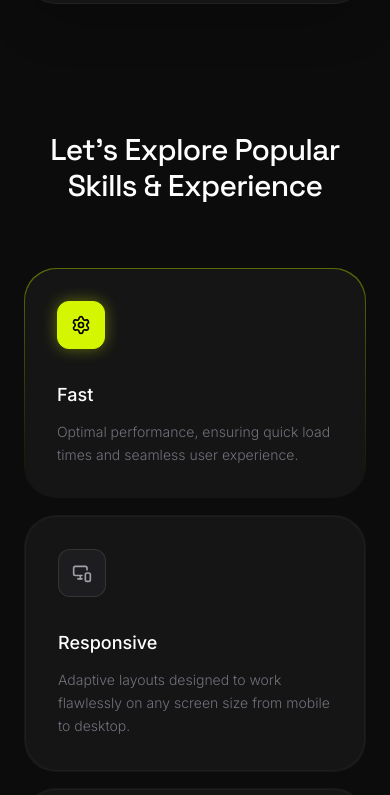
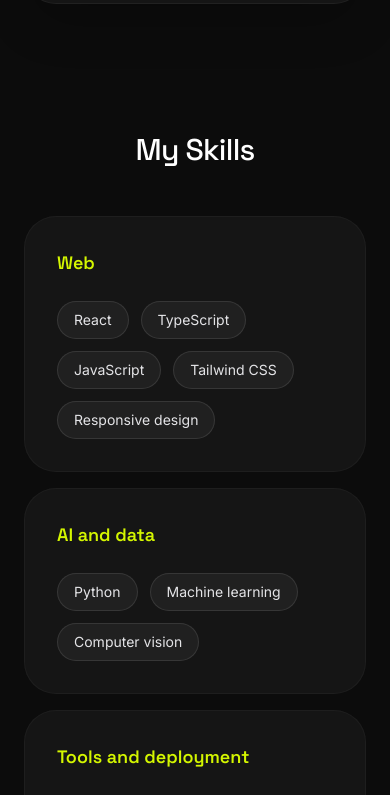
Before and after one commit to Alanbenny123/Portfolio, a React (Vite) app: page / in a window 390 px wide. Shown: the part 5847-6642 px from the top of the page. Built offline with nearby package versions, Linux system fonts and the light colour scheme.

Commit message:
Refactor skills section in App component: Update layout and content to display skill groups with improved styling and responsiveness.

```diff
--- a/src/App.tsx
+++ b/src/App.tsx
@@ -2,9 +2,6 @@
 import { useEffect, useState } from 'react';
 import {
   ArrowUpRight,
-  Settings,
-  MonitorSmartphone,
-  Lightbulb,
   Rocket,
   Github,
   Linkedin,
@@ -27,6 +24,12 @@
   { id: 'projects', name: 'Projects' },
   { id: 'education', name: 'Education' },
   { id: 'skills', name: 'Skills' },
+] as const;
+
+const skillGroups = [
+  { title: 'Web', skills: ['React', 'TypeScript', 'JavaScript', 'Tailwind CSS', 'Responsive design'] },
+  { title: 'AI and data', skills: ['Python', 'Machine learning', 'Computer vision'] },
+  { title: 'Tools and deployment', skills: ['Git', 'GitHub', 'Vite', 'AWS', 'Streamlit'] },
 ] as const;
 
 type SectionId = (typeof navLinks)[number]['id'];
@@ -451,27 +454,23 @@
 
         {/* Skills */}
         <section id="skills" className="max-w-7xl mx-auto px-6 mb-32 scroll-mt-24">
-          <h3 className="text-3xl font-display font-medium text-white text-center mb-16 tracking-tight">Let's Explore Popular<br/>Skills & Experience</h3>
+          <h3 className="text-3xl md:text-4xl font-display font-medium text-white text-center mb-12 tracking-tight">My Skills</h3>
 
-          <div className="grid grid-cols-1 md:grid-cols-2 lg:grid-cols-4 gap-4">
-            {[
-              { icon: Settings, title: "Fast", desc: "Optimal performance, ensuring quick load times and seamless user experience.", active: true },
-              { icon: MonitorSmartphone, title: "Responsive", desc: "Adaptive layouts designed to work flawlessly on any screen size from mobile to desktop." },
-              { icon: Lightbulb, title: "Intuitive", desc: "Crafting user-friendly interfaces that prioritize ease of navigation." },
-              { icon: Rocket, title: "Dynamic", desc: "Bringing web pages to life with interactive elements and modern animations." }
-            ].map((skill, i) => (
+          <div className="grid grid-cols-1 md:grid-cols-3 gap-4">
+            {skillGroups.map(group => (
               <motion.div
                 whileHover={{ y: -5 }}
-                key={i}
-                className={`p-[1px] rounded-[2rem] overflow-hidden ${skill.active ? 'bg-gradient-to-b from-[#d4f600]/40 to-transparent' : 'bg-white/5 hover:bg-white/10'} transition-all duration-300 group`}
+                key={group.title}
+                className="bento-card rounded-[2rem] p-8 hover:border-[#d4f600]/30 transition-colors"
               >
-                <div className={`h-full p-8 rounded-[2rem] ${skill.active ? 'bg-[#151515]' : 'bento-card'} flex flex-col items-start`}>
-                  <div className={`w-12 h-12 rounded-xl flex items-center justify-center mb-8 border ${skill.active ? 'bg-[#d4f600] border-[#d4f600] shadow-[0_0_15px_rgba(212,246,0,0.4)]' : 'bg-zinc-800/50 border-white/10 group-hover:border-[#d4f600]/50'} transition-all`} >
-                    <skill.icon className={`w-5 h-5 ${skill.active ? 'text-black' : 'text-zinc-400 group-hover:text-[#d4f600] transition-colors'}`} />
-                  </div>
-                  <h4 className="text-lg font-medium text-white mb-3">{skill.title}</h4>
-                  <p className="text-sm text-zinc-500 font-light leading-relaxed group-hover:text-zinc-400 transition-colors">{skill.desc}</p>
-                </div>
+                <h4 className="text-lg font-display font-semibold text-[#d4f600] mb-6">{group.title}</h4>
+                <ul className="flex flex-wrap gap-3">
+                  {group.skills.map(skill => (
+                    <li key={skill} className="rounded-full border border-white/10 bg-white/5 px-4 py-2 text-sm text-zinc-200">
+                      {skill}
+                    </li>
+                  ))}
+                </ul>
               </motion.div>
             ))}
           </div>
```
